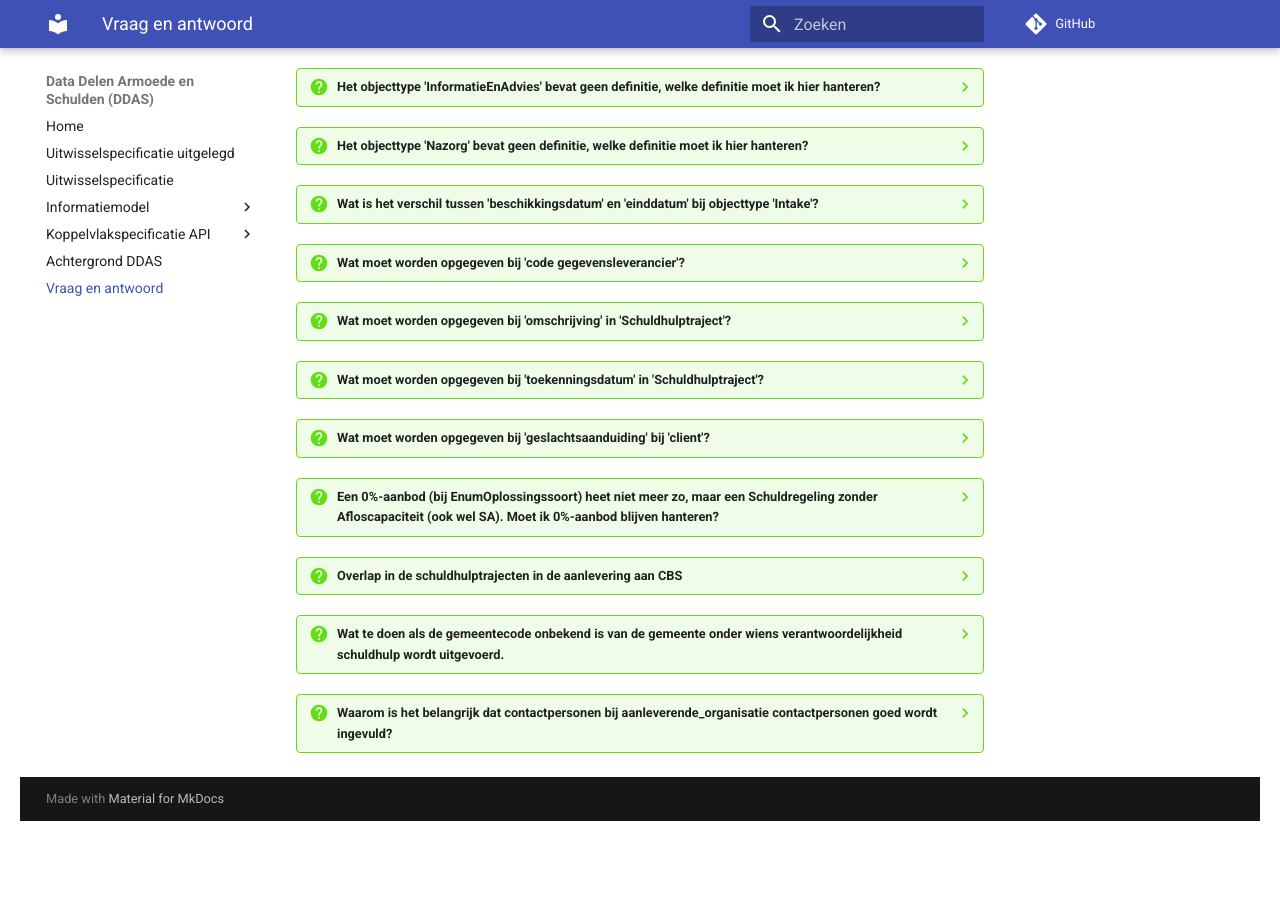
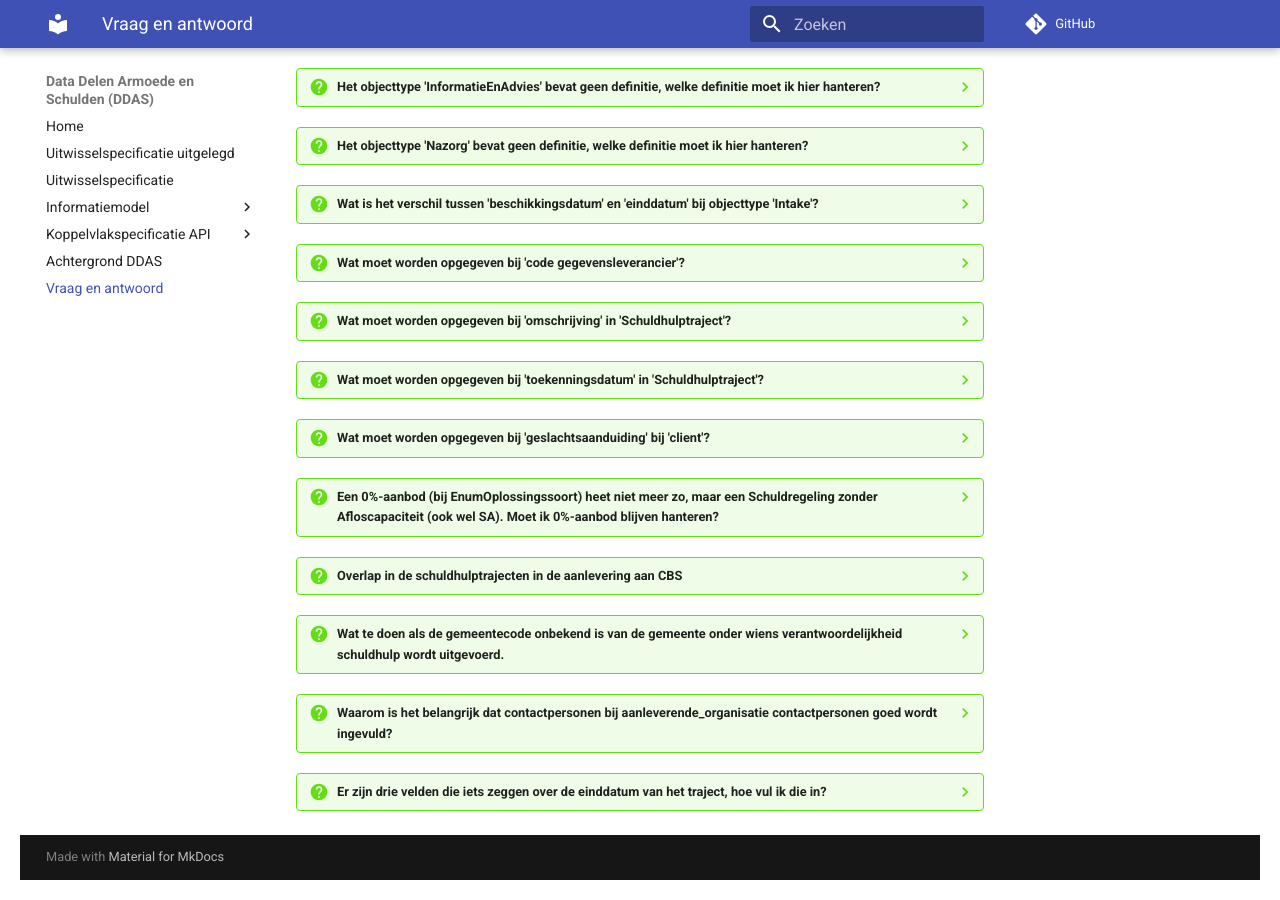
Before and after one commit to VNG-Realisatie/ddas, an MkDocs documentation site: the page built from docs/VraagEnAntwoord.md, in a window 1280 px wide and 900 px high, scrolled down 790 px. Built offline with MkDocs 1.6.1 and Material for MkDocs 9.7.7, drawn with Linux system fonts in a browser that asks for light colours; comment, search, counter and statistics services are not loaded; the version menu is left out; before the commit the page ends 1631 px from its top, so only the background shows below that; some of the changed lines change nothing that is shown.

Commit message:
FAQ toegevoegd

```diff
--- a/docs/VraagEnAntwoord.md
+++ b/docs/VraagEnAntwoord.md
@@ -5,10 +5,10 @@ Kijk hier voor vragen en verduidelijkingen rond het uitwisselmodel. Voor meer al
 ??? question "Wat vul ik in bij gemeentecode?"
     Gemeentecode komt twee maal voor in de uitwisselspecificatie. Gemeentecode dient als volgt gebruikt te worden: Als de aanleverende organisatie een gemeente is wordt er onder `aanleverende organisatie` de gemeentecode ingevuld, in andere gevallen is deze waarde leeg. De `schuldhulptrajecten` hebben **altijd** een gemeentecode. Dit betreft de gemeente onder wiens verantwoordelijkheid de schuldhulpverlening wordt uitgevoerd, en niet het adres van de client.
 
-    De invulling van gemeentecode heeft een rol bij verschillende uitwisselvarianten. Dit staat onder [Uitwisselvarianten](../uitwisselspecificatie/#uitwisselvarianten) uitgelegd.
+    De invulling van gemeentecode heeft een rol bij verschillende uitwisselvarianten. Dit staat onder [Uitwisselvarianten](uitwisselspecificatie.md#uitwisselvarianten) uitgelegd.
 
 ??? question "Hoe lever ik aan voor meerdere gemeenten?"
-    Deze situatie is beschreven onder [Uitwisselvarianten](../uitwisselspecificatie/#uitwisselvarianten) bij de Uitwisselspecificatie.
+    Deze situatie is beschreven onder [Uitwisselvarianten](uitwisselspecificatie.md#uitwisselvarianten) bij de Uitwisselspecificatie.
 
 ??? question "Moet het aan CBS aan te leveren JSON-bestand worden versleuteld?"
     Nee, het aan CBS aan te leveren JSON-bestand hoeft niet te worden versleuteld. In een van de eerdere versie van de DPIA stond een zinsnede met de term '(versleuteld)' die tot verwarring leidde. Deze is in de DPIA aangepast.
@@ -80,3 +80,6 @@ Kijk hier voor vragen en verduidelijkingen rond het uitwisselmodel. Voor meer al
 
 ??? question "Waarom is het belangrijk dat contactpersonen bij aanleverende_organisatie contactpersonen goed wordt ingevuld?"
     Bij aanlevering van gegevens via API's worden de gegevens van contactpersonen gebruikt om het 'op-orde-rapport' naartoe te sturen. Hiermee kunnen organisaties controleren of er correcte gegevens aan CBS zijn aangeboden. Hiervoor gebruikt het CBS het emailadres.
+
+??? question "Er zijn drie velden die iets zeggen over de einddatum van het traject, hoe vul ik die in?"
+    Dat klopt: het schuldhulptraject heeft een einddatum, daarbinnen heeft "uitstroom" een einddatum en "uitstroom" heeft ook een "datumBeeindigingsbeschikking". Alle drie betreffen ze dezelfde datum; hier vul je dus ook dezelfde datum in.
```
